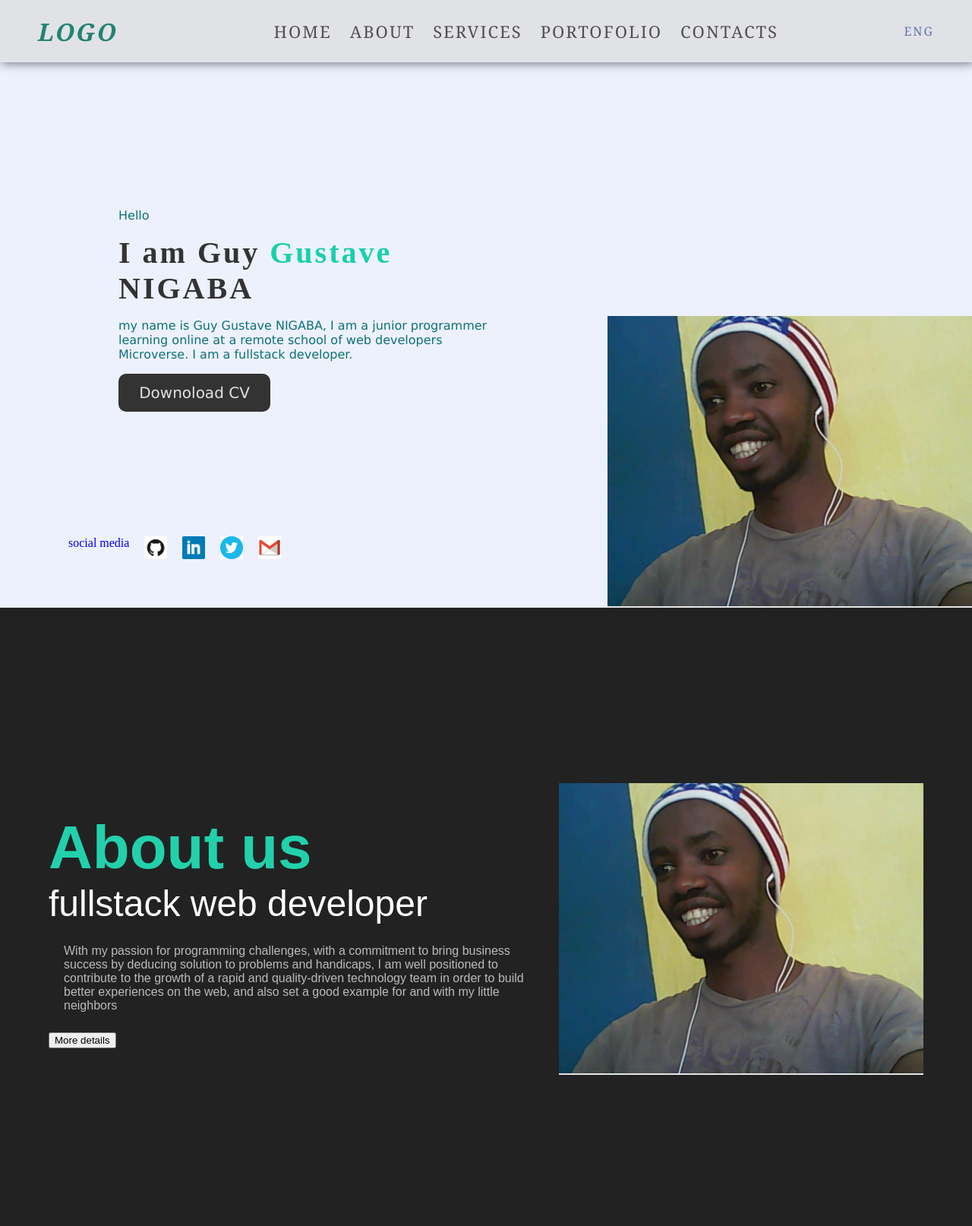
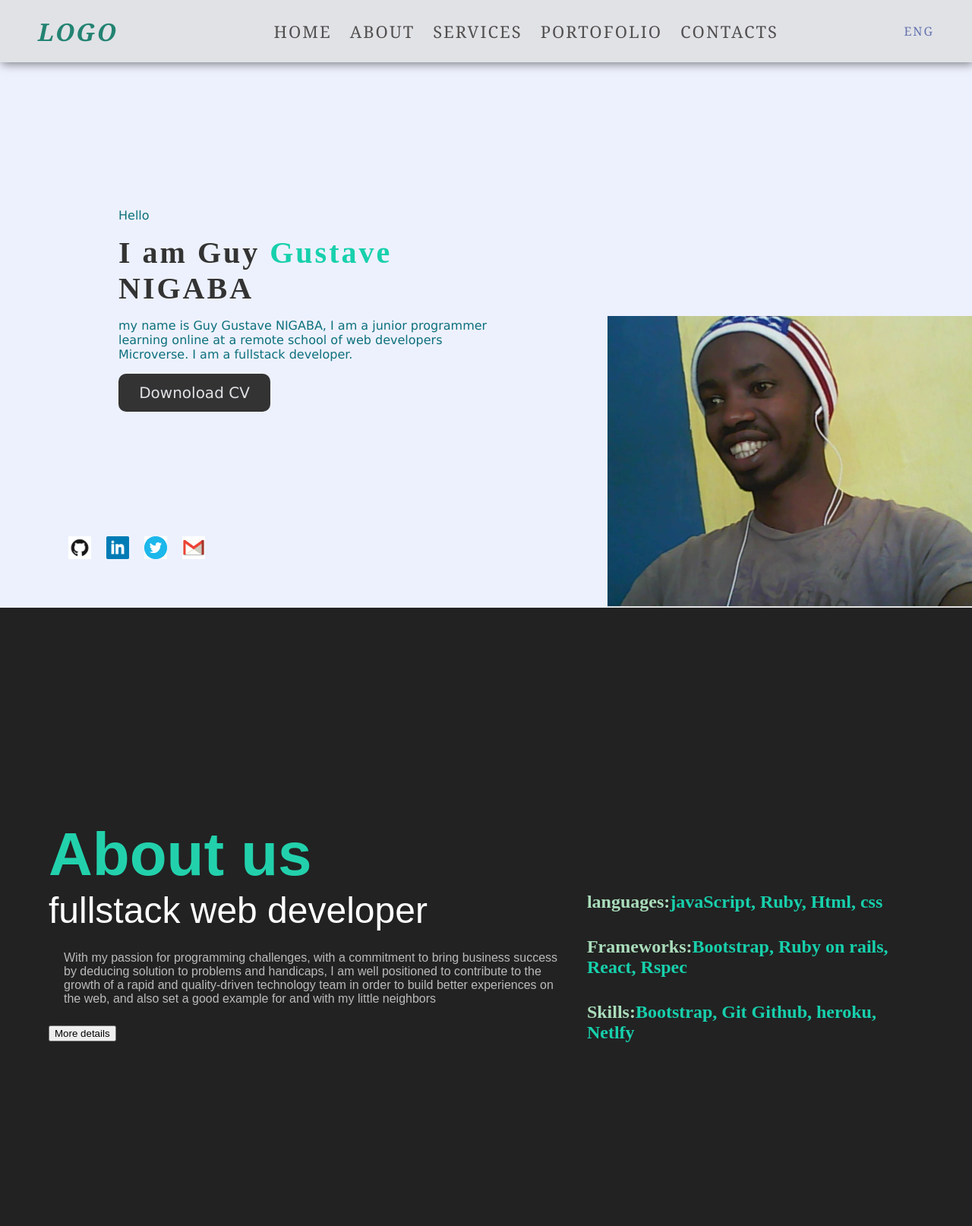
Before and after one commit to Guy-Gustave/portefeuille, a PHP site: page / in a window 1280 px wide. Shown: the top 1614 px of the page at 76% size. Run offline with PHP 8.4, Linux system fonts and the light colour scheme.

Commit message:
change about section

```diff
--- a/assets/css/style.css
+++ b/assets/css/style.css
@@ -91,6 +91,15 @@ nav {
   left: 20%;
   top: 50%;
   transform: translate(-20%, -50%);
+}
+
+.languages h2{
+  padding-top: 2rem;
+  color: #adb;
+}
+
+.languages {
+  padding-top: 4rem;
 }
 
 .name p:nth-child(1),
--- a/index.html
+++ b/index.html
@@ -42,7 +42,6 @@
     </div>
 
     <div class="social">
-      <a href="#">social media</a>
       <a href="https://github.com/Guy-Gustave"> <img src="./assets/images/GitHub-Mark.png" class="img-fluid"
           alt="Github Icon" height="30" width="30"></a>
       <a href="https://www.linkedin.com/in/guy-gustave-nigaba/"> <img src="./assets/images/linkedin.png"
@@ -67,7 +66,11 @@
       <button>More details</button>
     </div>
     <div class="about-model">
-      <img src="./assets/images/IMG_20200607_221613.png" alt="model">
+      <div class="languages">
+        <h2>languages:<font color="#17dlac">javaScript, Ruby, Html, css</font></h2>
+        <h2>Frameworks:<font color="#17dlac">Bootstrap, Ruby on rails, React, Rspec </font></h2>
+        <h2>Skills:<font color="#17dlac">Bootstrap, Git Github, heroku, Netlfy</font></h3>
+      </div>
     </div>
 
   </section>
```
Also changed, not shown: assets/images/twitter-clone.png (added).
